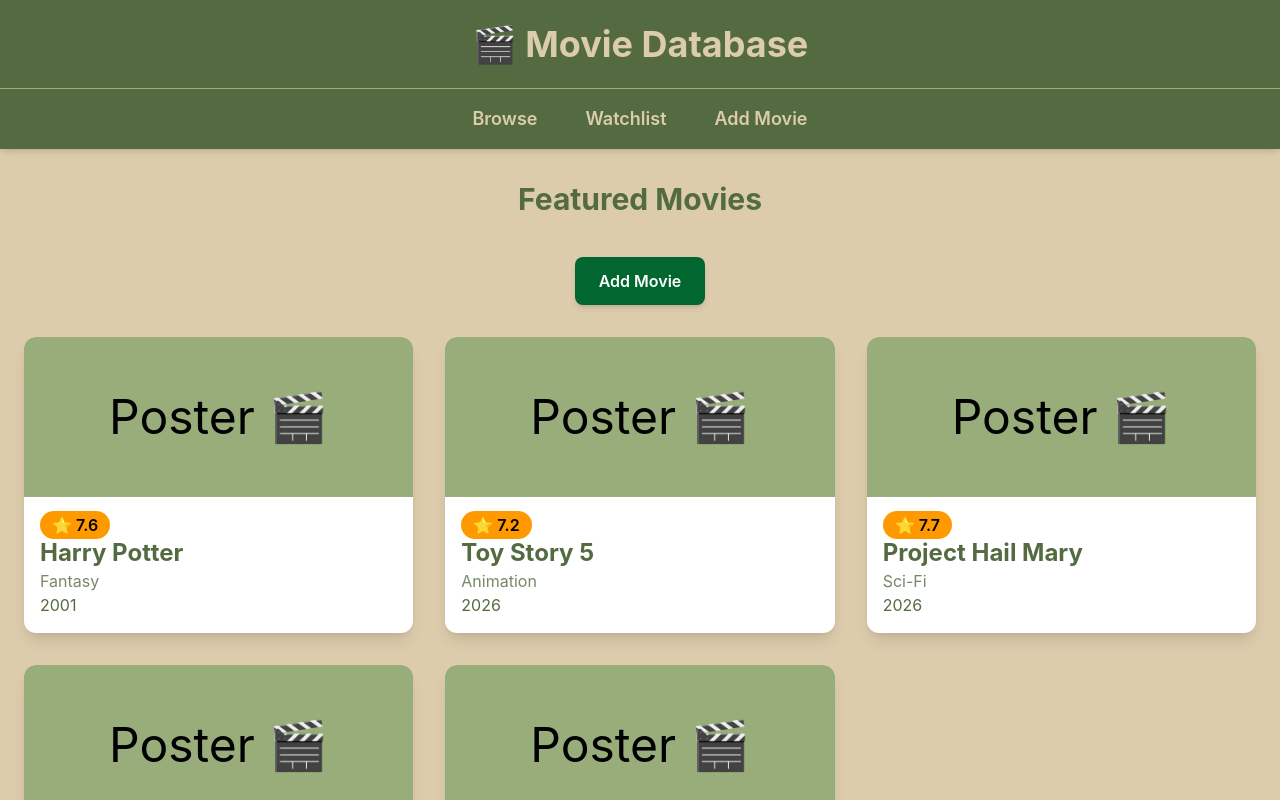
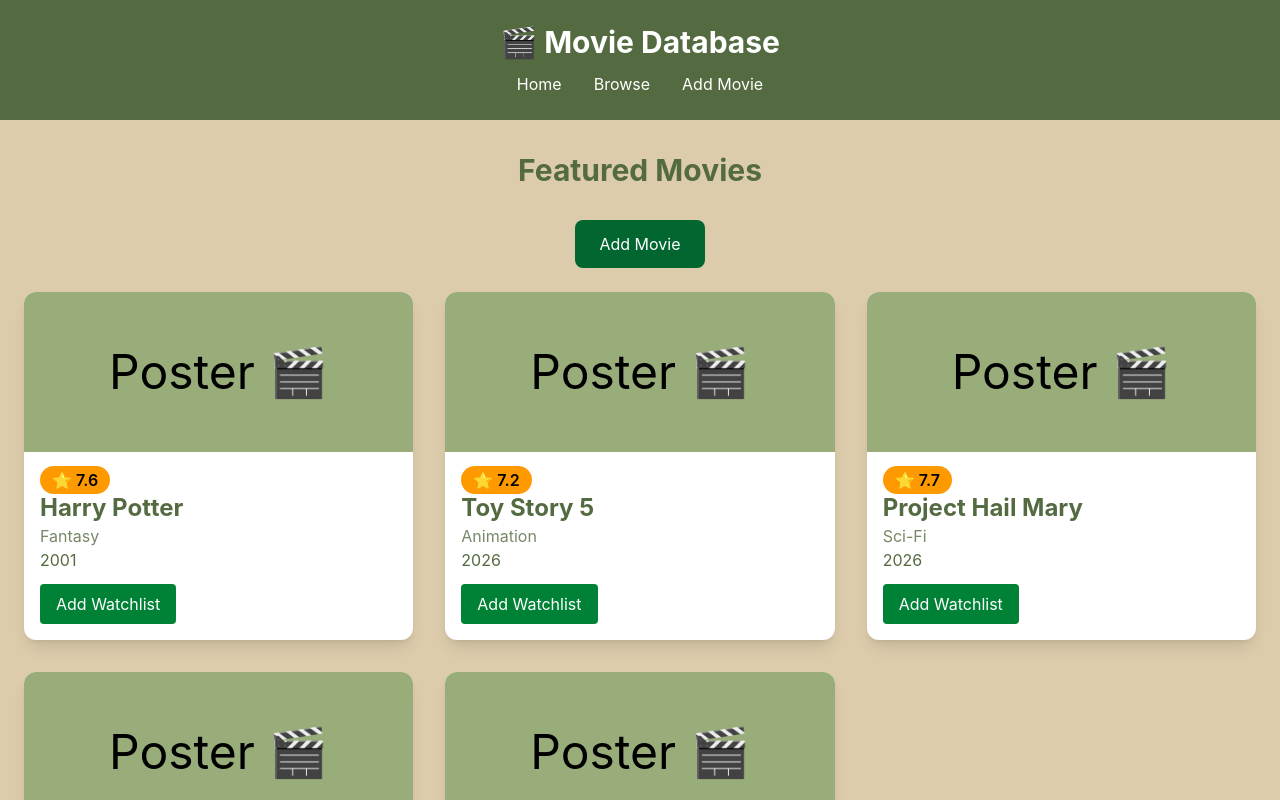
Before and after one commit to SagonaAchhami/MovieDatabase, a React app: page / in a window 1280 px wide. Shown: the top 800 px of the page. Built offline with nearby package versions, Linux system fonts and the light colour scheme; the HTML template or start-up script is replaced by a standard one.

Commit message:
implemented  expandable movie details, and watchlist feature where movie can be added or removed

```diff
--- a/src/App.jsx
+++ b/src/App.jsx
@@ -6,40 +6,32 @@ import AddMovie from "./Components/AddMovie";
 
 export default function App() {
   const [movies, setMovies] = useState([
-    {
-      title: "Harry Potter",
-      genre: "Fantasy",
-      year: 2001,
-      rating: 7.6,
-    },
-    {
-      title: "Toy Story 5",
-      genre: "Animation",
-      year: 2026,
-      rating: 7.2,
-    },
-    {
-      title: "Project Hail Mary",
-      genre: "Sci-Fi",
-      year: 2026,
-      rating: 7.7,
-    },
-    {
-      title: "Elio",
-      genre: "Animation",
-      year: 2025,
-      rating: 9.0,
-    },
-    {
-      title: "The Last Whale Singer",
-      genre: "Animation",
-      year: 2025,
-      rating: 6.0,
-    },
+    { title: "Harry Potter", genre: "Fantasy", year: 2001, rating: 7.6, director: "Chris Columbus", synopsis: "Wizard discovers Hogwarts magic", cast: ["Daniel Radcliffe", "Emma Watson", "Rupert Grint"] },
+    { title: "Toy Story 5", genre: "Animation", year: 2026, rating: 7.2, director: "Andrew Stanton", synopsis: "Toys return new adventure", cast: ["Tom Hanks", "Tim Allen"] },
+    { title: "Project Hail Mary", genre: "Sci-Fi", year: 2026, rating: 7.7, director: "Phil Lord", synopsis: "Astronaut saves Earth alone", cast: ["Ryan Gosling"] },
+    { title: "Elio", genre: "Animation", year: 2025, rating: 9.0, director: "Adrian Molina", synopsis: "Boy becomes space ambassador", cast: ["Yonas Kibreab"] },
+    { title: "The Last Whale Singer", genre: "Animation", year: 2025, rating: 6.0, director: "Reza Memari", synopsis: "Underwater friendship and music", cast: ["Actor 1", "Actor 2"] }
   ]);
 
+  const [watchlist, setWatchlist] = useState([]);
+  const [selectedMovie, setSelectedMovie] = useState(null);
+
+  // ADD MOVIE
   const addMovie = (movie) => {
     setMovies((prev) => [...prev, movie]);
+  };
+
+  // WATCHLIST TOGGLE (using title instead of id)
+  const toggleWatchlist = (movie) => {
+    const exists = watchlist.find((m) => m.title === movie.title);
+
+    if (exists) {
+      setWatchlist((prev) =>
+        prev.filter((m) => m.title !== movie.title)
+      );
+    } else {
+      setWatchlist((prev) => [...prev, movie]);
+    }
   };
 
   return (
@@ -48,7 +40,19 @@ export default function App() {
         <Navbar />
 
         <Routes>
-          <Route path="/" element={<MovieGrid movies={movies} />} />
+          <Route
+            path="/"
+            element={
+              <MovieGrid
+                movies={movies}
+                onSelectMovie={setSelectedMovie}
+                watchlist={watchlist}
+                toggleWatchlist={toggleWatchlist}
+                selectedMovie={selectedMovie}
+              />
+            }
+          />
+
           <Route path="/add" element={<AddMovie onAddMovie={addMovie} />} />
         </Routes>
       </div>
--- a/src/Components/AddMovie.jsx
+++ b/src/Components/AddMovie.jsx
@@ -1,12 +1,15 @@
 import { useState } from "react";
 import { useNavigate } from "react-router-dom";
+
 export default function AddMovie({ onAddMovie }) {
   const navigate = useNavigate();
+
   const [title, setTitle] = useState("");
   const [genre, setGenre] = useState("");
   const [year, setYear] = useState("");
   const [director, setDirector] = useState("");
   const [synopsis, setSynopsis] = useState("");
+  const [castInput, setCastInput] = useState("");
 
   const handleSubmit = (e) => {
     e.preventDefault();
@@ -14,62 +17,57 @@ export default function AddMovie({ onAddMovie }) {
     const newMovie = {
       title,
       genre,
-      year,
+      year: Number(year),
       director,
       synopsis,
+      rating: 0,
+      cast: castInput.split(",").map((c) => c.trim()).filter(Boolean),
     };
-
 
     onAddMovie(newMovie);
 
-    // reset form
     setTitle("");
     setGenre("");
     setYear("");
     setDirector("");
     setSynopsis("");
+    setCastInput("");
+
+    navigate("/");
   };
+
   return (
     <div className="flex justify-center items-center py-10 px-4">
-      <form onSubmit={handleSubmit} className="w-full max-w-lg bg-white rounded-2xl shadow-xl p-8 space-y-5" >
+      <form
+        onSubmit={handleSubmit}
+        className="w-full max-w-lg bg-white rounded-2xl shadow-xl p-8 space-y-5"
+      >
         <h2 className="text-3xl font-bold text-center text-green-800">
-          Add New Movie </h2>
-        <div>
-          <label className="block mb-1 font-medium text-gray-700">
-            Movie Title
-          </label>
-          <input type="text" placeholder="Enter movie title" value={title} onChange={(e) => setTitle(e.target.value)}  className="w-full border border-gray-300 rounded-lg p-3 focus:outline-none focus:ring-2 focus:ring-green-700" required />
-        </div>
-        <div>
-          <label className="block mb-1 font-medium text-gray-700">
-            Genre
-          </label>
-          <input type="text" placeholder="Enter genre" value={genre} onChange={(e) => setGenre(e.target.value)} className="w-full border border-gray-300 rounded-lg p-3 focus:outline-none focus:ring-2 focus:ring-green-700" required />
-        </div>
-        <div>
-          <label className="block mb-1 font-medium text-gray-700">
-            Release Year
-          </label>
-          <input type="number" placeholder="e.g. 2025" value={year} onChange={(e) => setYear(e.target.value)} className="w-full border border-gray-300 rounded-lg p-3 focus:outline-none focus:ring-2 focus:ring-green-700" required  />
-        </div>
-        <div>
-          <label className="block mb-1 font-medium text-gray-700">
-            Director
-          </label>
-          <input type="text" placeholder="Director's name" value={director} onChange={(e) => setDirector(e.target.value)} className="w-full border border-gray-300 rounded-lg p-3 focus:outline-none focus:ring-2 focus:ring-green-700" required />
-        </div>
+          Add New Movie
+        </h2>
 
-        <div>
-          <label className="block mb-1 font-medium text-gray-700">
-            Synopsis
-          </label>
-          <textarea rows="4" placeholder="Write a short synopsis..." value={synopsis} onChange={(e) => setSynopsis(e.target.value)} className="w-full border border-gray-300 rounded-lg p-3 focus:outline-none focus:ring-2 focus:ring-green-700 resize-none" required  ></textarea>
-        </div>
+        <input className="w-full border p-3 rounded" placeholder="Title" value={title} onChange={(e) => setTitle(e.target.value)} required />
+
+        <input className="w-full border p-3 rounded" placeholder="Genre" value={genre} onChange={(e) => setGenre(e.target.value)} required />
+
+        <input type="number" className="w-full border p-3 rounded" placeholder="Year" value={year} onChange={(e) => setYear(e.target.value)} required />
+
+        <input className="w-full border p-3 rounded" placeholder="Director" value={director} onChange={(e) => setDirector(e.target.value)} required />
+
+        <textarea className="w-full border p-3 rounded" placeholder="Synopsis" value={synopsis} onChange={(e) => setSynopsis(e.target.value)} required />
+
+        <input className="w-full border p-3 rounded" placeholder="Cast (comma separated)" value={castInput} onChange={(e) => setCastInput(e.target.value)} />
+
         <div className="flex gap-4">
-  <button type="submit" className="bg-green-700 text-white px-6 py-2 rounded-lg" >
+          <button className="bg-green-700 text-white px-6 py-2 rounded">
             Submit
           </button>
-  <button type="button" onClick={() => navigate("/")} className="bg-gray-500 text-white px-6 py-2 rounded-lg" >
+
+          <button
+            type="button"
+            onClick={() => navigate("/")}
+            className="bg-gray-500 text-white px-6 py-2 rounded"
+          >
             Cancel
           </button>
         </div>
--- a/src/Components/MovieCard.jsx
+++ b/src/Components/MovieCard.jsx
@@ -3,22 +3,59 @@ import MovieTitle from "./MovieTitle";
 import Genre from "./Genre";
 import Year from "./Year";
 import Rating from "./Rating";
-import Button from "./Button";
-function MovieCard({ title, genre, year, rating }) {
+
+export default function MovieCard({
+  movie,
+  onSelectMovie,
+  selectedMovie,
+  watchlist,
+  toggleWatchlist,
+}) {
+  const isSelected = selectedMovie?.title === movie.title;
+  const saved = watchlist.some((m) => m.title === movie.title);
+
   return (
-    <div className="bg-white rounded-xl shadow-lg overflow-hidden">
+    <div
+      onClick={() => onSelectMovie(movie)}
+      className="bg-white rounded-xl shadow-lg overflow-hidden cursor-pointer"
+    >
       <Poster />
 
       <div className="p-4">
-        <Rating rating={rating} />
-        <MovieTitle title={title} />
-        <Genre genre={genre} />
-        <Year year={year} />
+        <Rating rating={movie.rating} />
+        <MovieTitle title={movie.title} />
+        <Genre genre={movie.genre} />
+        <Year year={movie.year} />
 
+        <button
+          onClick={(e) => {
+            e.stopPropagation();
+            toggleWatchlist(movie);
+          }}
+          className="mt-3 bg-green-700 text-white px-4 py-2 rounded"
+        >
+          {saved ? "Remove Watchlist" : "Add Watchlist"}
+        </button>
 
+        {isSelected && (
+          <div className="mt-4 border-t pt-4 text-gray-700">
+            <p>
+              <strong>Director:</strong> {movie.director}
+            </p>
+
+            <p className="mt-2">{movie.synopsis}</p>
+
+            <div className="mt-2">
+              <strong>Cast:</strong>
+              <ul className="list-disc ml-6">
+                {movie.cast?.map((actor, i) => (
+                  <li key={i}>{actor}</li>
+                ))}
+              </ul>
+            </div>
+          </div>
+        )}
       </div>
     </div>
   );
 }
-
-export default MovieCard;
--- a/src/Components/MovieGrid.jsx
+++ b/src/Components/MovieGrid.jsx
@@ -1,27 +1,40 @@
 import { useNavigate } from "react-router-dom";
 import MovieCard from "./MovieCard";
 
-export default function MovieGrid({ movies }) {
+export default function MovieGrid({
+  movies,
+  onSelectMovie,
+  selectedMovie,
+  watchlist,
+  toggleWatchlist,
+}) {
   const navigate = useNavigate();
 
   return (
     <div className="max-w-7xl mx-auto py-8 px-6">
-      <h2 className="text-3xl font-bold text-center text-[#546B41] mb-10">
+      <h2 className="text-3xl font-bold text-center text-[#546B41] mb-8">
         Featured Movies
       </h2>
 
-      <div className="flex justify-center mb-8">
+      <div className="flex justify-center mb-6">
         <button
           onClick={() => navigate("/add")}
-          className="bg-green-800 hover:bg-green-600 text-white font-semibold px-6 py-3 rounded-lg shadow-md transition"
+          className="bg-green-800 text-white px-6 py-3 rounded-lg"
         >
           Add Movie
         </button>
       </div>
 
       <div className="grid grid-cols-1 sm:grid-cols-2 lg:grid-cols-3 gap-8">
-        {movies.map((movie, index) => (
-          <MovieCard key={index} {...movie} />
+        {movies.map((movie) => (
+          <MovieCard
+            key={movie.title}
+            movie={movie}
+            onSelectMovie={onSelectMovie}
+            selectedMovie={selectedMovie}
+            watchlist={watchlist}
+            toggleWatchlist={toggleWatchlist}
+          />
         ))}
       </div>
     </div>
--- a/src/Components/Navbar.jsx
+++ b/src/Components/Navbar.jsx
@@ -1,19 +1,17 @@
-function Navbar() {
+import { Link } from "react-router-dom";
+
+export default function Navbar() {
   return (
-    <nav className="bg-[#546B41] text-[#DCCCAC] shadow-md">
-      {/* Title */}
-      <div className="py-6 text-center border-b border-[#99AD7A]">
-        <h1 className="text-4xl font-bold">🎬 Movie Database</h1>
-      </div>
+    <nav className="bg-[#546B41] text-white py-6 text-center">
+      <h1 className="text-3xl font-bold mb-3">
+        🎬 Movie Database
+      </h1>
 
-      {/* Navigation */}
-      <div className="flex justify-center gap-12 py-4 font-semibold text-lg hover:text-[#99AD7A] transition">
-        <a href="#">Browse</a>
-        <a href="#" >Watchlist</a>
-        <a href="#" >Add Movie</a>
+      <div className="flex justify-center gap-8">
+        <Link to="/">Home</Link>
+        <Link to="/">Browse</Link>
+        <Link to="/add">Add Movie</Link>
       </div>
     </nav>
   );
 }
-
-export default Navbar;
```
Lines whose indentation alone changed are shown as unchanged.
